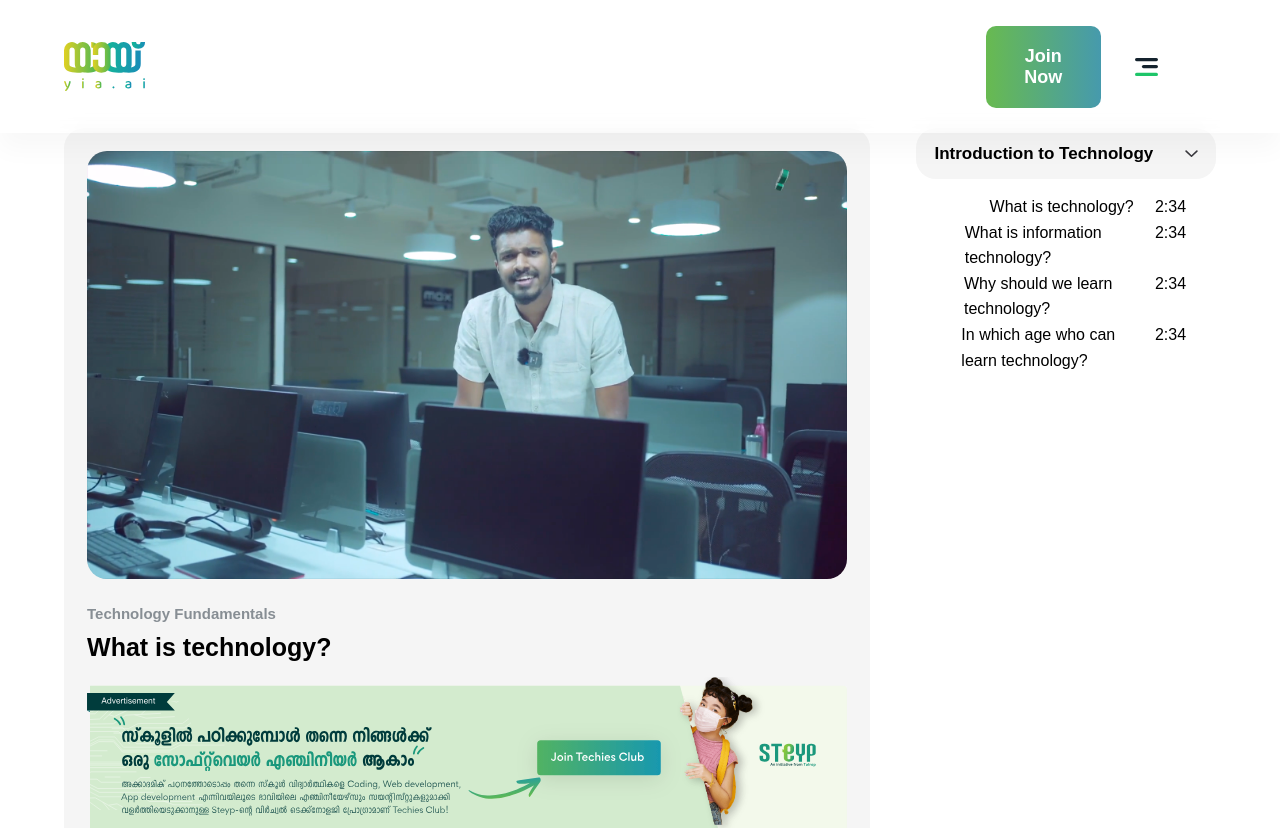
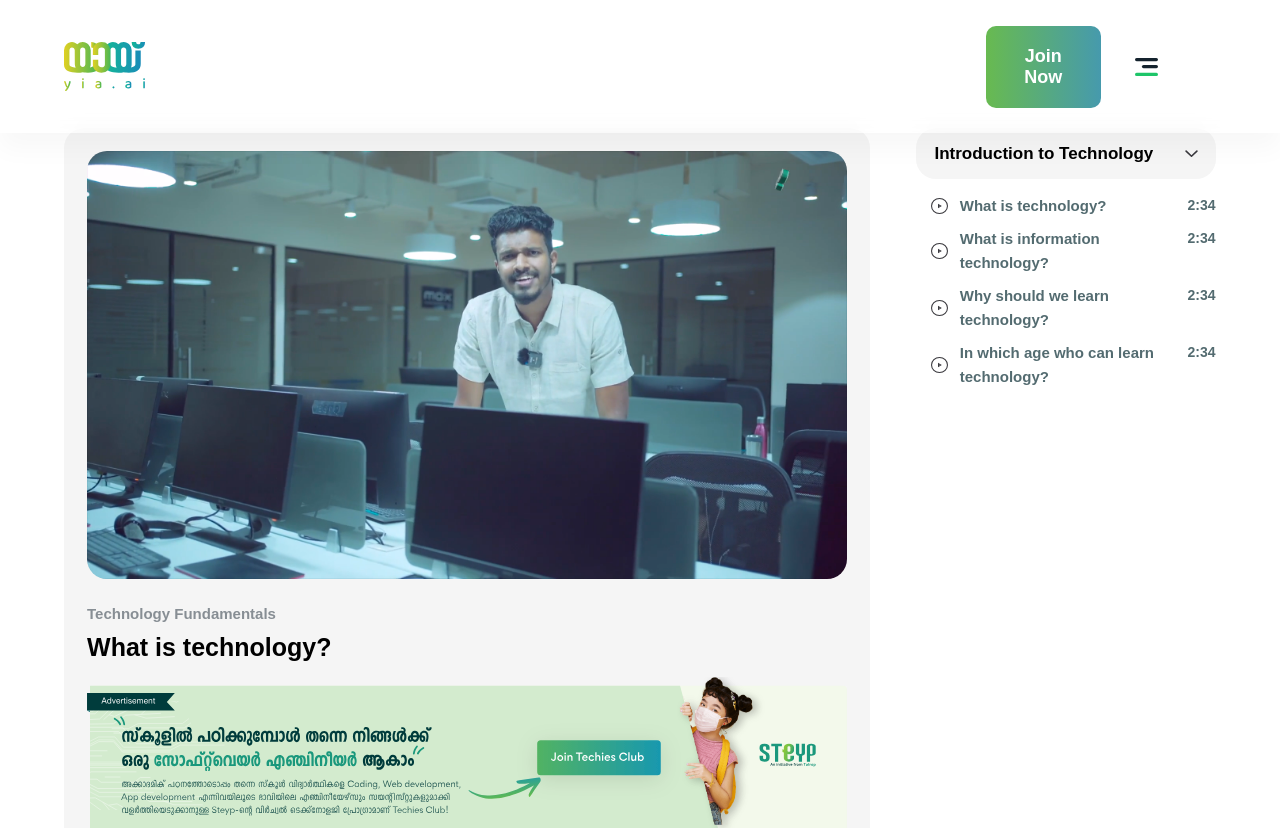
Before and after one commit to swalihmoosa/yiaai, a React (Create React App) app: page / in a window 1280 px wide. Shown: the top 828 px of the page. Built offline with nearby package versions, Linux system fonts and the light colour scheme.

Commit message:
VideoPage | ongoing

```diff
--- a/src/components/screens/VideoPage.jsx
+++ b/src/components/screens/VideoPage.jsx
@@ -5,7 +5,7 @@ import thumbnailImage from '../assets/images/videoPage/video.png'
 import steypImage from '../assets/images/videoPage/small.svg'
 import tefunImage from '../assets/images/videoPage/1080.svg'
 import arrowImage from '../assets/images/videoPage/down-arrow.svg'
-import playImage from '../assets/images/videoPage/play-circle-white.svg'
+import playImage from '../assets/images/videoPage/play-black.svg'
 
 
 export default function VideoPage() {
@@ -165,10 +165,21 @@ const Arrow = styled.div`
 const SubHead = styled.div`
     display: flex;
     justify-content: space-between;
-    width: 80%;
-    margin: 0 auto;
+    width: 90%;
+    margin: 0 auto 3%;
 `
 const Play = styled.div`
+    width: 6%;
 `
-const Question = styled.p``
-const Duration = styled.p``
+const Question = styled.p`
+    width: 80%;
+    font-size: 15px;
+    font-weight: 700;
+    color: #536b70;
+`
+const Duration = styled.p`
+    width: 5%;
+    font-size: 14px;
+    font-weight: 700;
+    color: #536b70;
+`
```
Also changed, not shown: src/components/assets/images/videoPage/play-black.svg (added).
